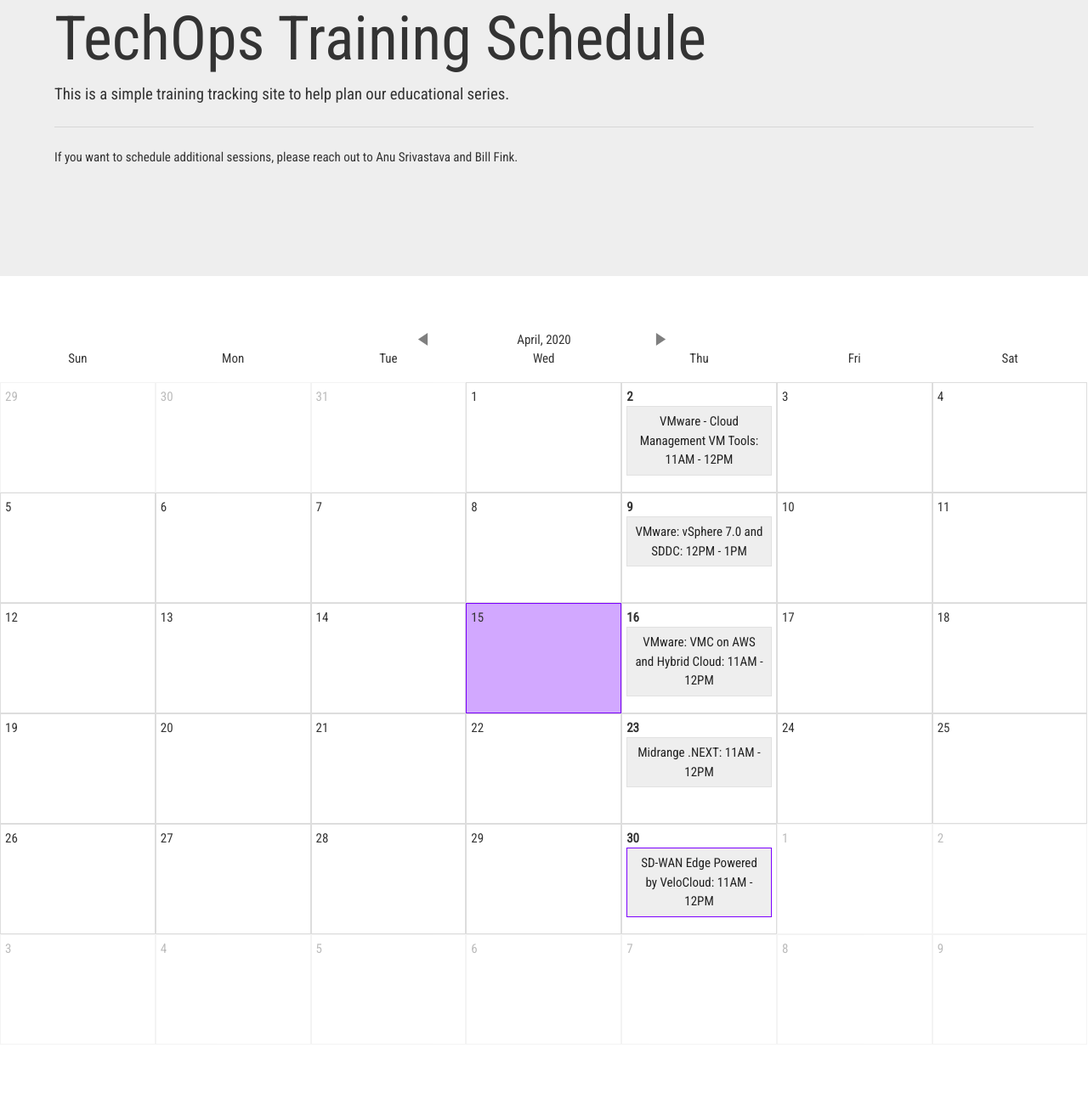
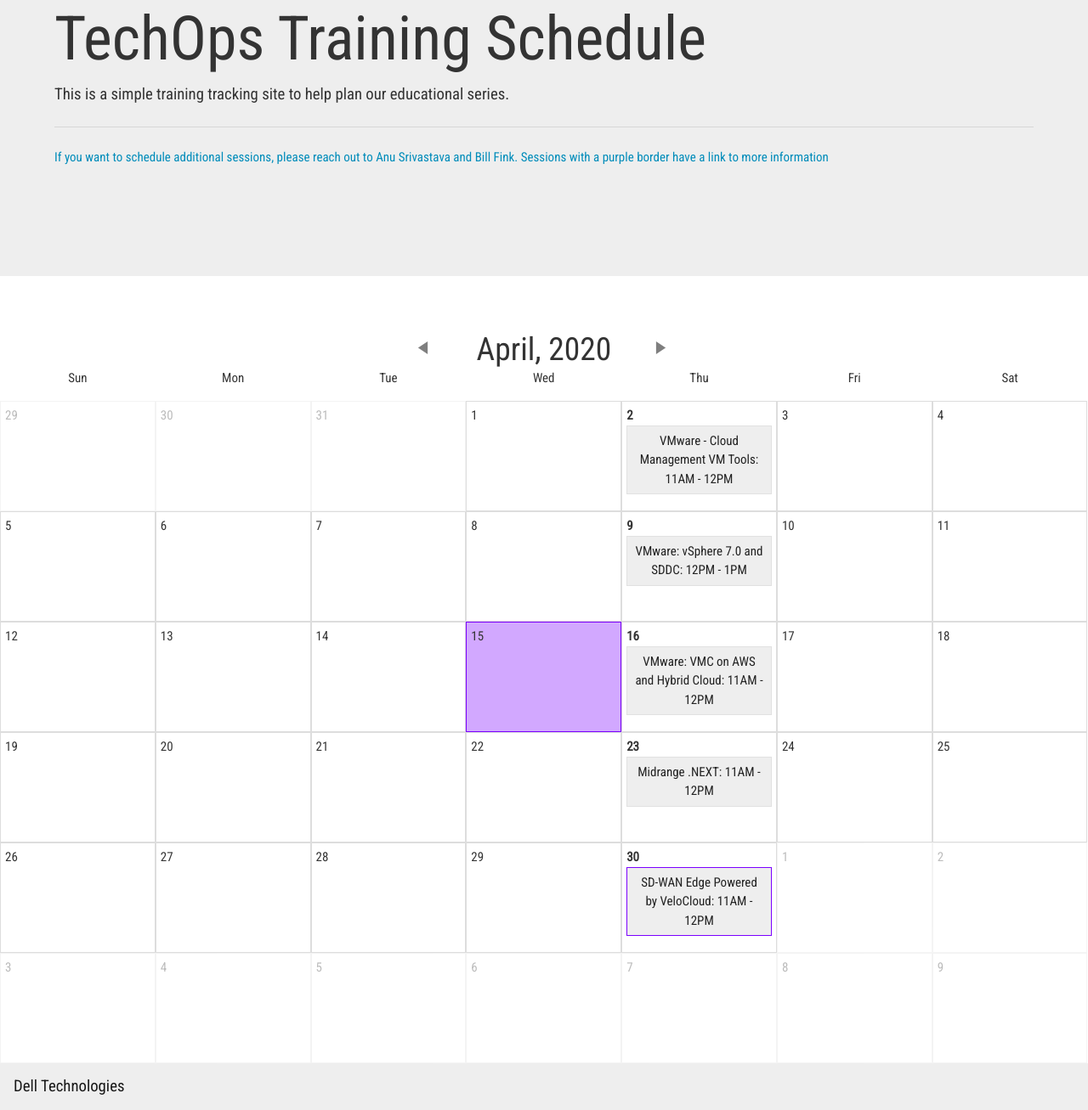
Before and after one commit to asrivasts/TechOpsCalendar, a plain HTML site: page index.html in a window 1280 px wide. Shown: the part 180-1487 px from the top of the page at 85% size. Before the commit the page ends 1410 px from the top, so only its background shows below. Drawn offline with nearby package versions, Linux system fonts and the light colour scheme.

Commit message:
formatting

```diff
--- a/css/theme3.css
+++ b/css/theme3.css
@@ -33,9 +33,11 @@
   }
   .cld-rwd{
     float: left;
+    padding-top: 10px;
   }
   .cld-fwd{
     float: right;
+    padding-top: 10px;
   }
     .cld-nav svg:hover{
 
--- a/index.html
+++ b/index.html
@@ -56,15 +56,28 @@
     <h1 class="display-3">TechOps Training Schedule</h1>
     <p class="lead">This is a simple training tracking site to help plan our educational series.</p>
     <hr class="my-4">
-    <p>If you want to schedule additional sessions, please reach out to Anu Srivastava and Bill Fink.</p>
-    <!-- <p class="lead">
-      <a class="btn btn-primary btn-lg" href="#" role="button">Learn more</a>
-    </p> -->
+    <p class="text-primary">If you want to schedule additional sessions, please reach out to Anu Srivastava and Bill Fink.  Sessions with a purple border have a link to more information</p>
   </div>
-  <div id="caleandar">
+  <div id="container">
+    <div id="row">
+      <div id="caleandar">
 
+      </div>
+
+    </div>
   </div>
+  <nav class="navbar navbar-expand-lg navbar-light bg-light">
+    <a class="navbar-brand" href="#">Dell Technologies</a>
+    <button class="navbar-toggler" type="button" data-toggle="collapse" data-target="#navbarColor03" aria-controls="navbarColor03" aria-expanded="false" aria-label="Toggle navigation">
+      <span class="navbar-toggler-icon"></span>
+    </button>
 
+    <div class="collapse navbar-collapse" id="navbarColor03">
+      <ul class="navbar-nav mr-auto">
+
+      </ul>
+    </div>
+  </nav>
   <script type="text/javascript" src="js/caleandar.js"></script>
   <script type="text/javascript" src="js/demo.js"></script>
 </body>
--- a/js/caleandar.js
+++ b/js/caleandar.js
@@ -135,7 +135,7 @@ function createCalendar(calendar, element, adjuster){
         datetime.appendChild(rwd);
       }
       var today = document.createElement('div');
-      today.className += ' today';
+      today.className += ' today h1';
       today.innerHTML = months[calendar.Selected.Month] + ", " + calendar.Selected.Year;
       datetime.appendChild(today);
       if(calendar.Options.NavShow && !calendar.Options.NavVertical){
```
